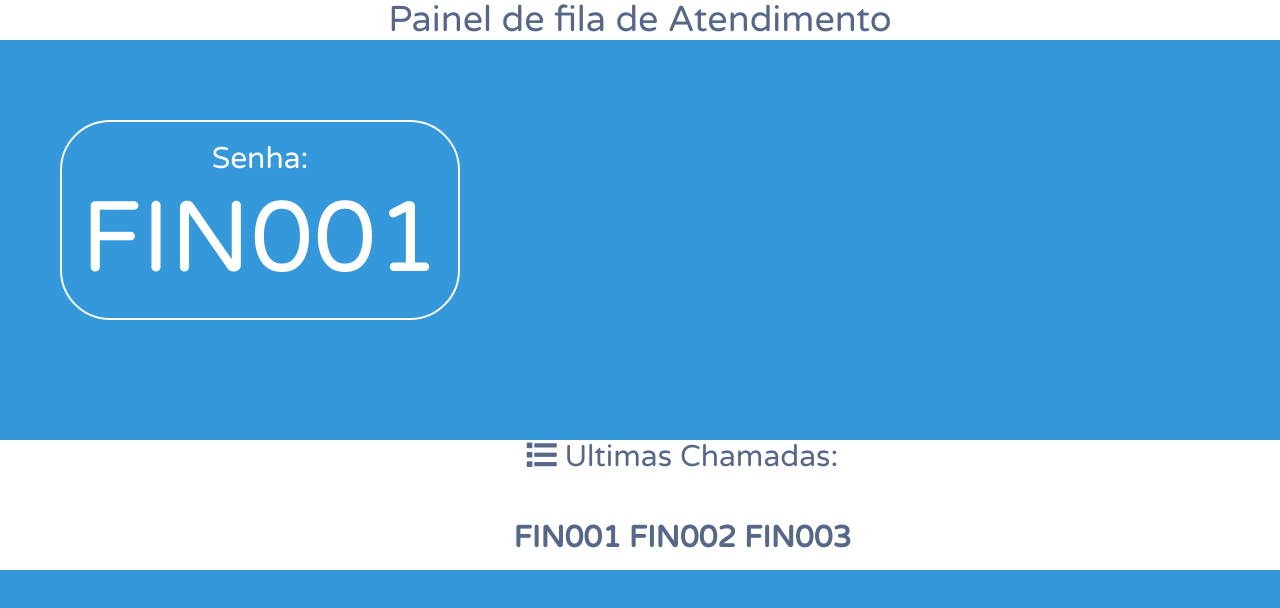
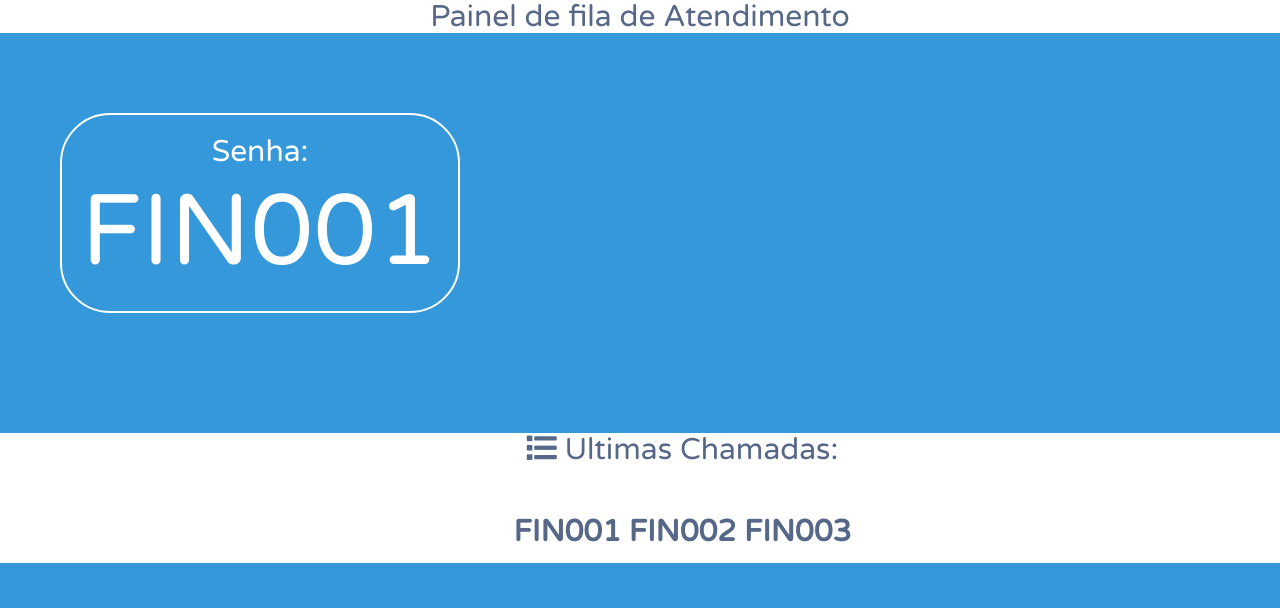
Before and after one commit to matheusandradeb/filaorig, a plain HTML site: page cont/web/tela.html in a window 1280 px wide. Shown: the top 608 px of the page. Drawn offline with nearby package versions, Linux system fonts and the light colour scheme.

Commit message:
testandi

```diff
--- a/cont/web/tela.html
+++ b/cont/web/tela.html
@@ -28,9 +28,9 @@
           position: relative;
         }
 
-        .painel h1{
+        .painel h2  {
             text-align: center;
-
+              font-size:30px;
         }
         .circ{
 
@@ -85,7 +85,7 @@
 <body>
 
     <div class="painel">
-        <h1> Painel de fila de Atendimento</h1>
+        <h2> Painel de fila de Atendimento</h2>
     </div>
 
 
```
